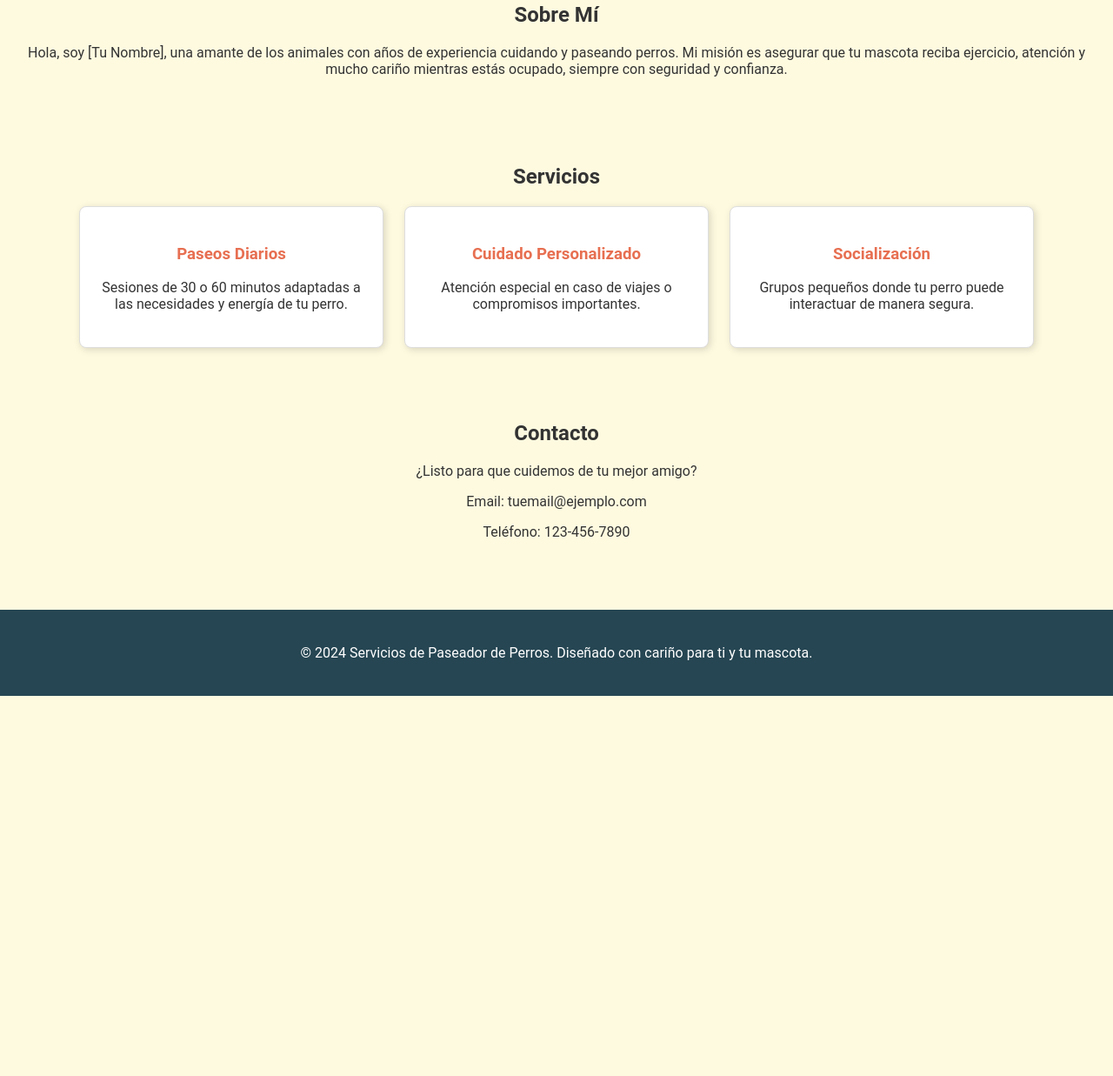
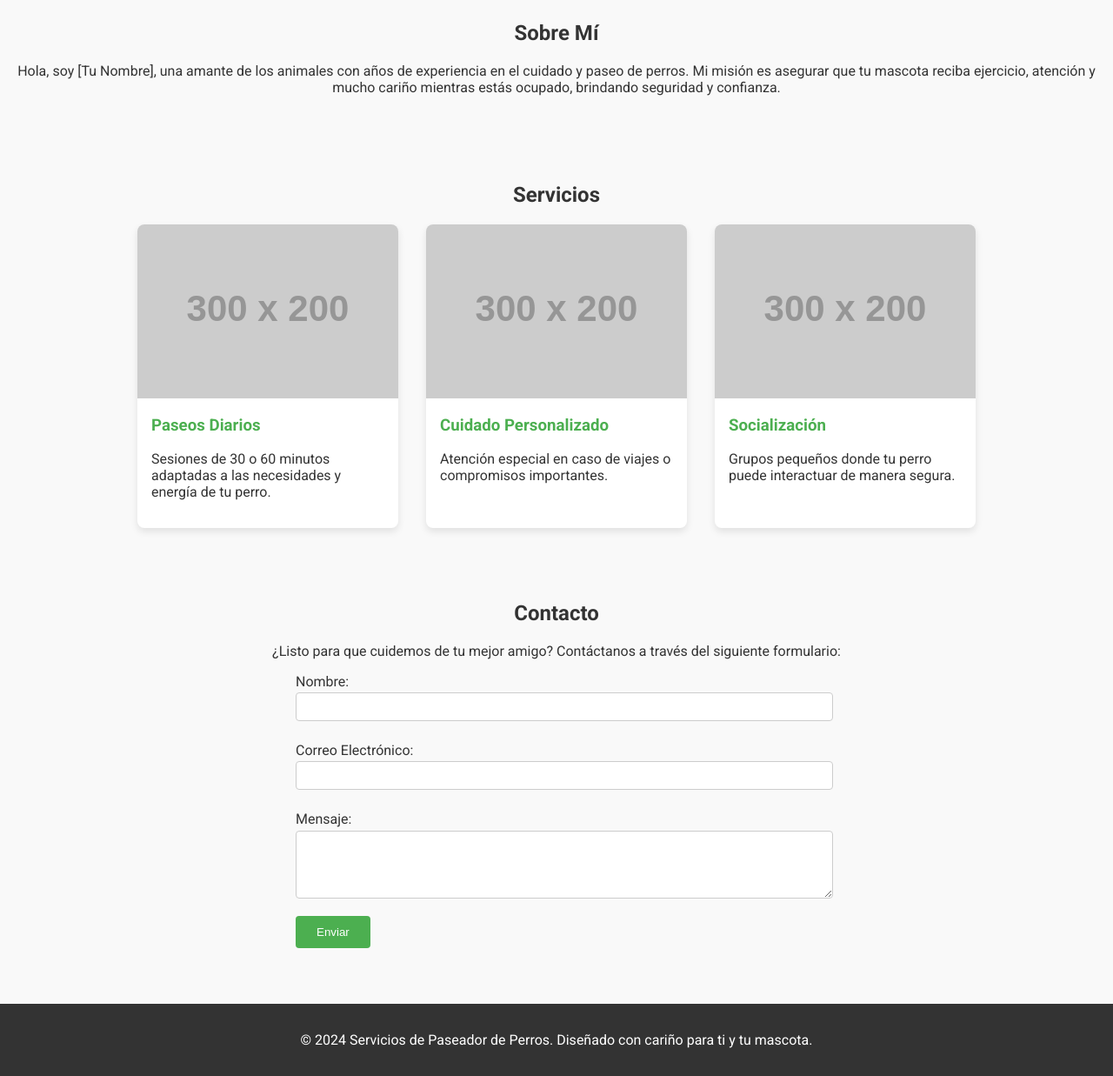
Before and after one commit to boiraitro/cuidador-de-perros, a plain HTML site: page index.html in a window 1280 px wide. Shown: the part 592-1829 px from the top of the page at 87% size. Before the commit the page ends 1392 px from the top, so only its background shows below. Drawn offline with Linux system fonts and the light colour scheme; placeholder pictures from the web are drawn by us.

Commit message:
Update index.html

```diff
--- a/index.html
+++ b/index.html
@@ -4,71 +4,108 @@
     <meta charset="UTF-8">
     <meta name="viewport" content="width=device-width, initial-scale=1.0">
     <title>Servicios de Paseador de Perros</title>
+    <link href="https://fonts.googleapis.com/css2?family=Roboto:wght@400;700&display=swap" rel="stylesheet">
     <style>
         body {
-            font-family: 'Roboto', Arial, sans-serif;
+            font-family: 'Roboto', sans-serif;
             margin: 0;
             padding: 0;
-            background-color: #fefae0;
+            background-color: #f9f9f9;
             color: #333;
         }
         header {
-            background-color: #f4a261;
+            background-color: #4CAF50;
             color: white;
-            padding: 1.5rem;
+            padding: 1rem;
             text-align: center;
-            font-size: 1.8rem;
         }
         nav {
-            text-align: center;
-            margin: 1rem 0;
+            display: flex;
+            justify-content: center;
+            background-color: #333;
         }
         nav a {
-            margin: 0 1rem;
+            color: white;
+            padding: 1rem;
             text-decoration: none;
-            color: #264653;
-            font-weight: bold;
+            text-transform: uppercase;
         }
         nav a:hover {
-            color: #e76f51;
+            background-color: #575757;
         }
         .hero {
             background: url('https://via.placeholder.com/1200x400') no-repeat center center/cover;
-            height: 300px;
+            height: 400px;
             display: flex;
             justify-content: center;
             align-items: center;
             color: white;
-            font-size: 2rem;
-            font-weight: bold;
-            text-shadow: 2px 2px 5px #333;
+            font-size: 2.5rem;
+            text-align: center;
+            padding: 0 1rem;
         }
         .section {
-            padding: 2rem;
+            padding: 2rem 1rem;
             text-align: center;
         }
         .services {
             display: flex;
             flex-wrap: wrap;
             justify-content: center;
-            gap: 1.5rem;
+            gap: 2rem;
         }
         .service {
             background-color: white;
-            border: 1px solid #ddd;
             border-radius: 8px;
-            padding: 1.5rem;
-            width: 300px;
-            box-shadow: 2px 2px 8px rgba(0, 0, 0, 0.15);
+            box-shadow: 0 4px 8px rgba(0, 0, 0, 0.1);
+            overflow: hidden;
+            max-width: 300px;
+            text-align: left;
+        }
+        .service img {
+            width: 100%;
+            height: auto;
+        }
+        .service-content {
+            padding: 1rem;
         }
         .service h3 {
-            color: #e76f51;
+            color: #4CAF50;
+            margin-top: 0;
+        }
+        .contact-form {
+            max-width: 600px;
+            margin: 0 auto;
+            text-align: left;
+        }
+        .contact-form label {
+            display: block;
+            margin: 0.5rem 0 0.2rem;
+        }
+        .contact-form input,
+        .contact-form textarea {
+            width: 100%;
+            padding: 0.5rem;
+            margin-bottom: 1rem;
+            border: 1px solid #ccc;
+            border-radius: 4px;
+        }
+        .contact-form button {
+            background-color: #4CAF50;
+            color: white;
+            padding: 0.7rem 1.5rem;
+            border: none;
+            border-radius: 4px;
+            cursor: pointer;
+        }
+        .contact-form button:hover {
+            background-color: #45a049;
         }
         footer {
-            background-color: #264653;
+            background-color: #333;
             color: white;
             text-align: center;
-            padding: 1.5rem;
+            padding: 1rem;
             margin-top: 2rem;
         }
     </style>
@@ -86,37 +123,56 @@
 </nav>
 
 <div class="hero">
-    Como tú, cuidamos a tu mejor amigo con amor y dedicación.
+    <p>¡Cuidamos a tu mejor amigo con amor y dedicación!</p>
 </div>
 
 <section id="about" class="section">
     <h2>Sobre Mí</h2>
-    <p>Hola, soy [Tu Nombre], una amante de los animales con años de experiencia cuidando y paseando perros. Mi misión es asegurar que tu mascota reciba ejercicio, atención y mucho cariño mientras estás ocupado, siempre con seguridad y confianza.</p>
+    <p>Hola, soy [Tu Nombre], una amante de los animales con años de experiencia en el cuidado y paseo de perros. Mi misión es asegurar que tu mascota reciba ejercicio, atención y mucho cariño mientras estás ocupado, brindando seguridad y confianza.</p>
 </section>
 
 <section id="services" class="section">
     <h2>Servicios</h2>
     <div class="services">
         <div class="service">
+            <img src="https://via.placeholder.com/300x200" alt="Paseos Diarios">
+            <div class="service-content">
                 <h3>Paseos Diarios</h3>
                 <p>Sesiones de 30 o 60 minutos adaptadas a las necesidades y energía de tu perro.</p>
             </div>
+        </div>
         <div class="service">
+            <img src="https://via.placeholder.com/300x200" alt="Cuidado Personalizado">
+            <div class="service-content">
                 <h3>Cuidado Personalizado</h3>
                 <p>Atención especial en caso de viajes o compromisos importantes.</p>
             </div>
+        </div>
         <div class="service">
+            <img src="https://via.placeholder.com/300x200" alt="Socialización">
+            <div class="service-content">
                 <h3>Socialización</h3>
                 <p>Grupos pequeños donde tu perro puede interactuar de manera segura.</p>
+            </div>
         </div>
     </div>
 </section>
 
 <section id="contact" class="section">
     <h2>Contacto</h2>
-    <p>¿Listo para que cuidemos de tu mejor amigo?</p>
-    <p>Email: tuemail@ejemplo.com</p>
-    <p>Teléfono: 123-456-7890</p>
+    <p>¿Listo para que cuidemos de tu mejor amigo? Contáctanos a través del siguiente formulario:</p>
+    <form class="contact-form">
+        <label for="name">Nombre:</label>
+        <input type="text" id="name" name="name" required>
+
+        <label for="email">Correo Electrónico:</label>
+        <input type="email" id="email" name="email" required>
+
+        <label for="message">Mensaje:</label>
+        <textarea id="message" name="message" rows="4" required></textarea>
+
+        <button type="submit">Enviar</button>
+    </form>
 </section>
 
 <footer>
```
Lines whose indentation alone changed are shown as unchanged.
